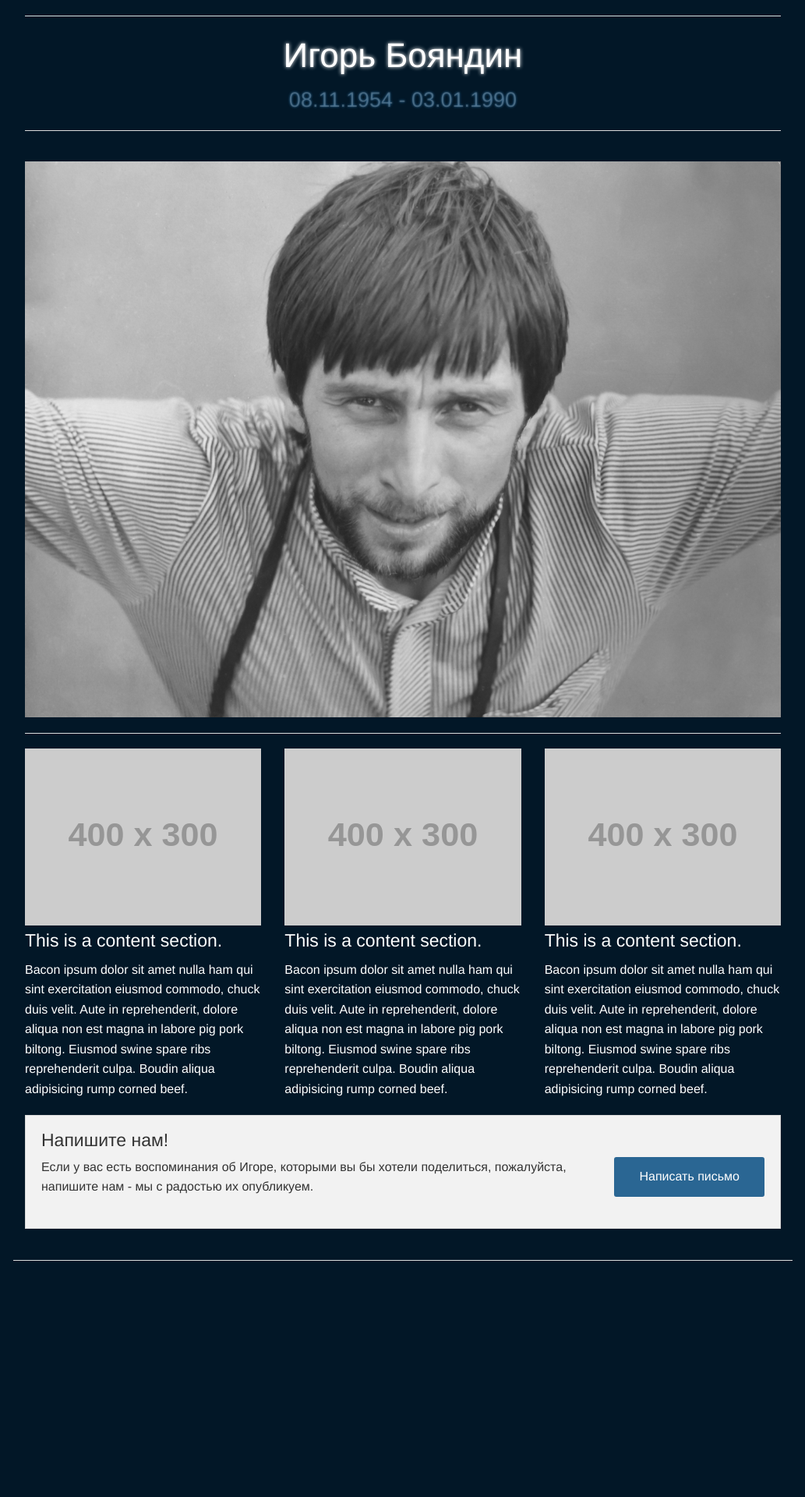
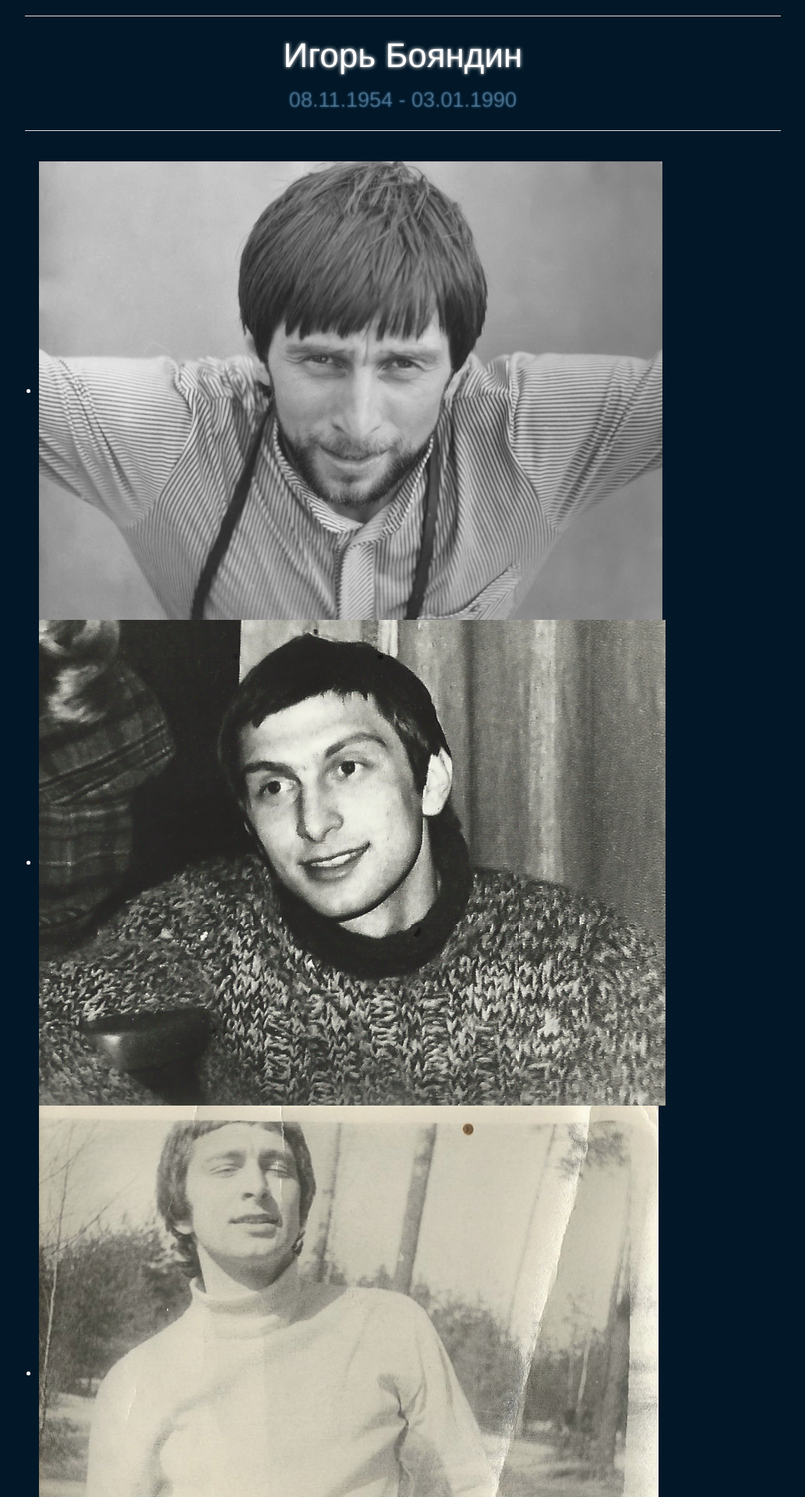
Before and after one commit to ilyabo/igor.boyandin.me, a Jekyll site: the page built from index.html, in a window 1280 px wide. Shown: the top 1920 px of the page at 78% size, without its empty margins (123-1156 px from the left). Built offline with Jekyll 4.4.1, drawn with Linux system fonts in a browser that asks for light colours; nearby versions of some CDN libraries; some web fonts are replaced; library files that are not in the unit come from our copies; before the commit the page ends 1653 px from its top, so only the background shows below that.

Commit message:
added gh-pages

```diff
--- a/index.html
+++ b/index.html
@@ -19,15 +19,15 @@ keywords: Игорь Бояндин
 
 <div class="row">
 <div class="large-12 columns">
-  <!--<ul data-orbit class="full_width">-->
-    <!--<li><img src="photos/objatija s povodkom.jpg"/></li>-->
-    <!--<li><img src="photos/old photos 8-5.jpg"/></li>-->
-    <!--<li><img src="photos/bely-sviter.jpg"/></li>-->
-  <!--</ul>-->
+  <ul data-orbit class="full_width">
+    <li><img src="photos/objatija s povodkom.jpg"/></li>
+    <li><img src="photos/old photos 8-5.jpg"/></li>
+    <li><img src="photos/bely-sviter.jpg"/></li>
+  </ul>
 
-  <div class="large-text-center">
-    <img src="photos/objatija s povodkom-1400.jpg"/>
-  </div>
+  <!--<div class="large-text-center">-->
+    <!--<img src="photos/objatija s povodkom-1400.jpg"/>-->
+  <!--</div>-->
 
 
   <hr />
```
